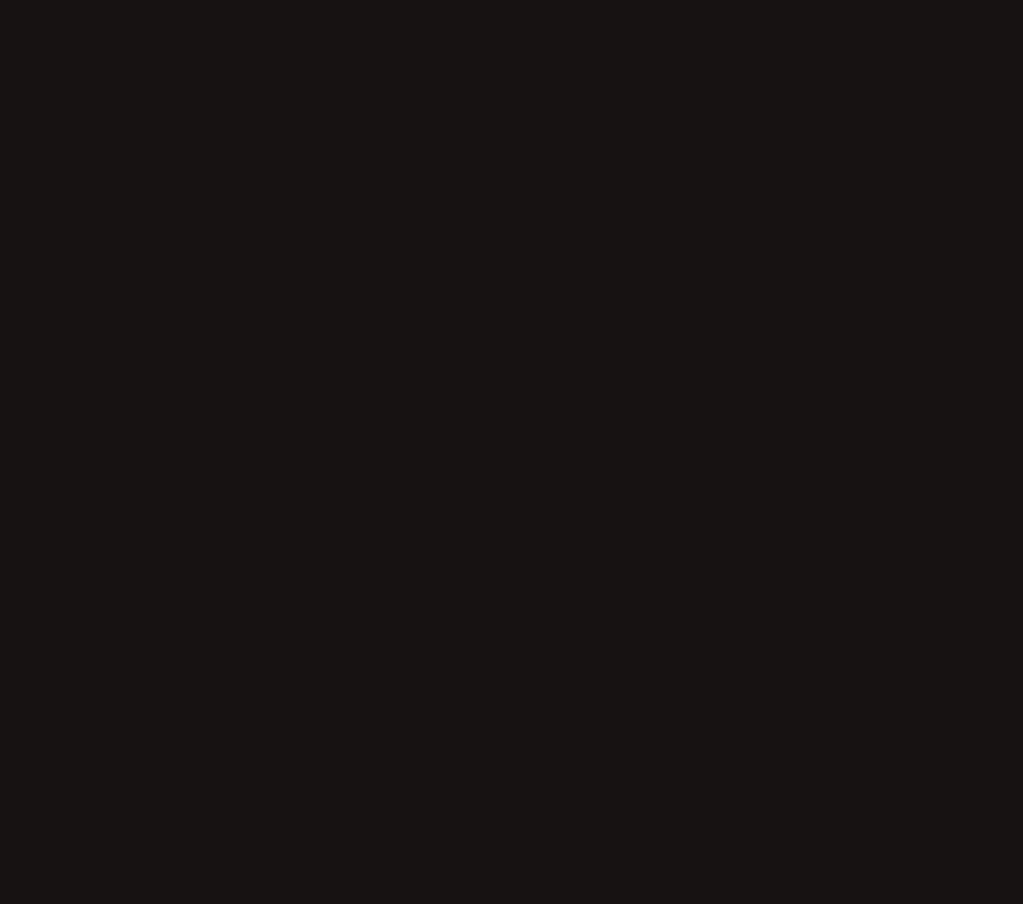
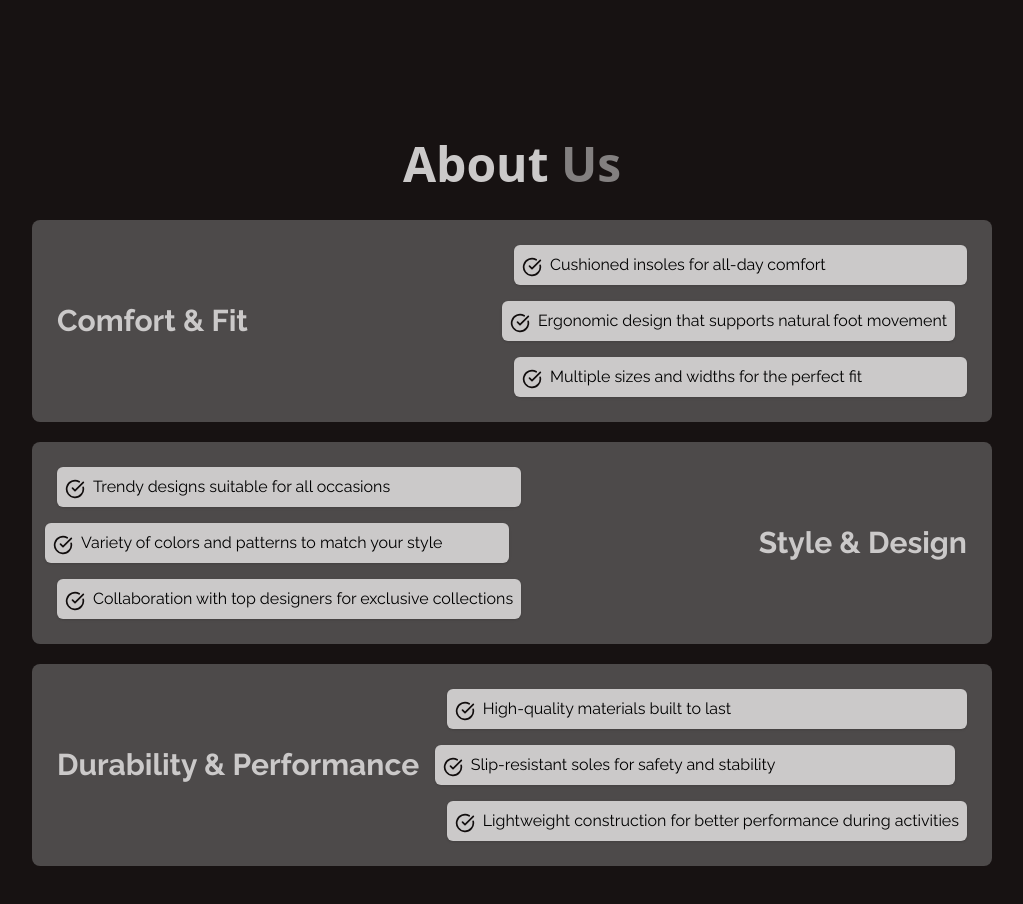
Before and after one commit to fjcj0/Ecommerce, a Next.js app: page / in a window 1280 px wide. Shown: the part 1200-2104 px from the top of the page, without its empty margins (128-1151 px from the left). Before the commit the page ends 1536 px from the top, so only its background shows below. Built offline with nearby package versions, Linux system fonts and the light colour scheme; no server answers.

Commit message:
finished about section

```diff
--- /dev/null
+++ b/app/components/About.tsx
@@ -0,0 +1,16 @@
+import React from 'react';
+import AboutCard from './AboutCard';
+import { about } from '@/data/data';
+const About = () => {
+    return (
+        <div className='my-36 flex flex-col items-center justify-center'>
+            <h1 className='text-center font-bold text-5xl'>About <span className='text-base-content/60'>Us</span></h1>
+            <div className='w-full flex flex-col justify-center items-center mt-8 gap-5'>
+                {about.map((ab, index) => (
+                    <AboutCard key={index} title={ab.title} benefits={ab.benefits} isOdd={index % 2 != 0} />
+                ))}
+            </div>
+        </div>
+    );
+}
+export default About;
--- /dev/null
+++ b/app/components/AboutCard.tsx
@@ -0,0 +1,24 @@
+import { aboutCardProps } from '@/global.t';
+import React from 'react';
+import { CheckCircle } from 'lucide-react';
+
+const AboutCard = ({ title, benefits, isOdd }: aboutCardProps) => {
+    return (
+        <div
+            className={`font-raleway md:w-[75%] w-[96%] bg-base-content/30 hover:bg-base-content/70 border border-transparent hover:border-base-content ease duration-300 transition-all flex flex-col md:flex-row ${!isOdd ? '' : 'md:flex-row-reverse'
+                } items-center justify-between p-6 rounded-lg gap-6`}
+        >
+            <h1 className='text-base-content font-bold text-3xl '>{title}</h1>
+            <div className='flex flex-col gap-4'>
+                {benefits.map((benefit, index) => (
+                    <div key={index} className={` relative  flex flex-row gap-2 items-start justify-start bg-base-content p-2 rounded-md shadow ${index % 2 != 0 ? 'right-3' : ''}`}>
+                        <CheckCircle size={20} className='text-base-300 mt-1' />
+                        <p className='text-black'>{benefit}</p>
+                    </div>
+                ))}
+            </div>
+        </div>
+    );
+}
+
+export default AboutCard;
--- a/app/components/Card.tsx
+++ b/app/components/Card.tsx
@@ -5,8 +5,7 @@ import React from 'react';
 
 const Card = ({ name, image, description, to, discount }: cardProps) => {
     return (
-        <div className='w-[20rem] sm:w-[25rem] md:w-[30rem] lg:w-[35rem] h-[40rem] flex justify-start items-start'>
-
+        <div className='w-[20rem] sm:w-[25rem] md:w-[30rem] lg:w-[35rem] h-auto flex justify-start items-start'>
             <div className='w-1/2 flex h-full items-start justify-end'>
                 <Image
                     src={image}
--- a/app/components/Header.tsx
+++ b/app/components/Header.tsx
@@ -5,7 +5,7 @@ import Image from 'next/image';
 import Link from 'next/link';
 import { ShoppingBagIcon } from 'lucide-react';
 import ThemeSelector from './ThemeSelector';
-import { links } from '@/data/headerData';
+import { links } from '@/data/data';
 const Header = () => {
     return (
         <div className='flex justify-between top-0 sticky items-center px-3 md:px-20 bg-base-200/80 z-50
--- a/app/components/NewCollection.tsx
+++ b/app/components/NewCollection.tsx
@@ -9,7 +9,7 @@ const NewCollection = () => {
             <h1 className='text-5xl font-raleway font-light text-primary'>
                 New <span className='text-base-content/60'>Collections</span>
             </h1>
-            <div className='flex items-center justify-center w-full mt-6'>
+            <div className='flex items-center justify-center w-full mt-8'>
                 <Marquee speed={50}
                     gradient={true}
                     gradientColor="rgba(17, 24, 39, 0)"
--- a/app/page.tsx
+++ b/app/page.tsx
@@ -1,3 +1,4 @@
+import About from "./components/About";
 import Header from "./components/Header";
 import Home from "./components/Home";
 import NewCollection from "./components/NewCollection";
@@ -7,6 +8,7 @@ export default function Page() {
       <Header />
       <Home />
       <NewCollection />
+      <About />
     </div>
   );
 }
--- a/data/data.ts
+++ b/data/data.ts
@@ -18,3 +18,48 @@ export const shoes = [
         description: 'Puma shoes provide versatile style and comfort with durable soles, breathable fabrics, and cushioned design, suitable for sports, outdoor activities, or everyday casual wear.',
     }
 ];
+export const links = [
+    {
+        name: "HOME",
+        toSection: "home",
+    },
+    {
+        name: "ABOUT",
+        toSection: "about",
+    },
+    {
+        name: "OUR WORK",
+        toSection: "our-work",
+    },
+    {
+        name: "CONTACT",
+        toSection: "contact",
+    }
+];
+
+export const about = [
+    {
+        title: 'Comfort & Fit',
+        benefits: [
+            "Cushioned insoles for all-day comfort",
+            "Ergonomic design that supports natural foot movement",
+            "Multiple sizes and widths for the perfect fit",
+        ],
+    },
+    {
+        title: 'Style & Design',
+        benefits: [
+            "Trendy designs suitable for all occasions",
+            "Variety of colors and patterns to match your style",
+            "Collaboration with top designers for exclusive collections",
+        ],
+    },
+    {
+        title: 'Durability & Performance',
+        benefits: [
+            "High-quality materials built to last",
+            "Slip-resistant soles for safety and stability",
+            "Lightweight construction for better performance during activities",
+        ],
+    },
+];
--- a/data/headerData.ts
+++ /dev/null
@@ -1,18 +0,0 @@
-export const links = [
-    {
-        name: "HOME",
-        toSection: "home",
-    },
-    {
-        name: "ABOUT",
-        toSection: "about",
-    },
-    {
-        name: "OUR WORK",
-        toSection: "our-work",
-    },
-    {
-        name: "CONTACT",
-        toSection: "contact",
-    }
-];
--- a/global.t.ts
+++ b/global.t.ts
@@ -5,3 +5,9 @@ export interface cardProps {
     to: string;
     discount: number
 };
+
+export interface aboutCardProps {
+    title: string;
+    benefits: string[];
+    isOdd: boolean;
+};
```
